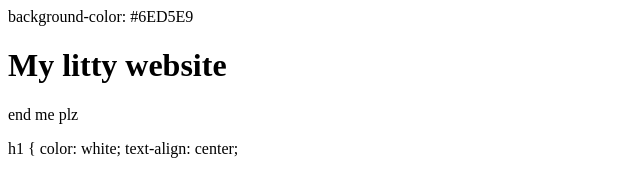
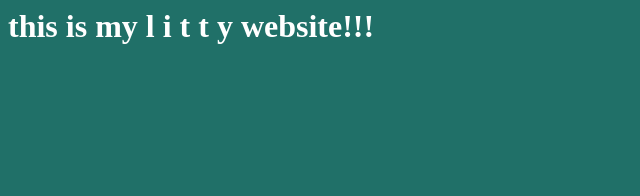
Before and after one commit to jongdaetrash/project-1, a plain HTML site: page index.html in a window 1280 px wide. Shown: the whole page, without its empty margins (0-640 px from the left). Drawn offline with Linux system fonts and the light colour scheme.

Commit message:
Update index.html

```diff
--- a/index.html
+++ b/index.html
@@ -1,20 +1,18 @@
 <html>
+
 <head>
-<title> My project </title>
+<title> radical website  </title>
 </head>
 
+ <style>
+ body {
+    background-color: #207068
+  }
+  h1  {
+    color:#ffffff
+  }
+ </style>
 
-  background-color: #6ED5E9
+ <h1> this is my  l i t t y  website!!! </h1>
 
-  <h1> My litty website </h1>
-  <p> end me plz </p>
-
-
-<body>
-  </body>
 </html>
-
-
-h1 {
-    color: white;
-    text-align: center;
```
